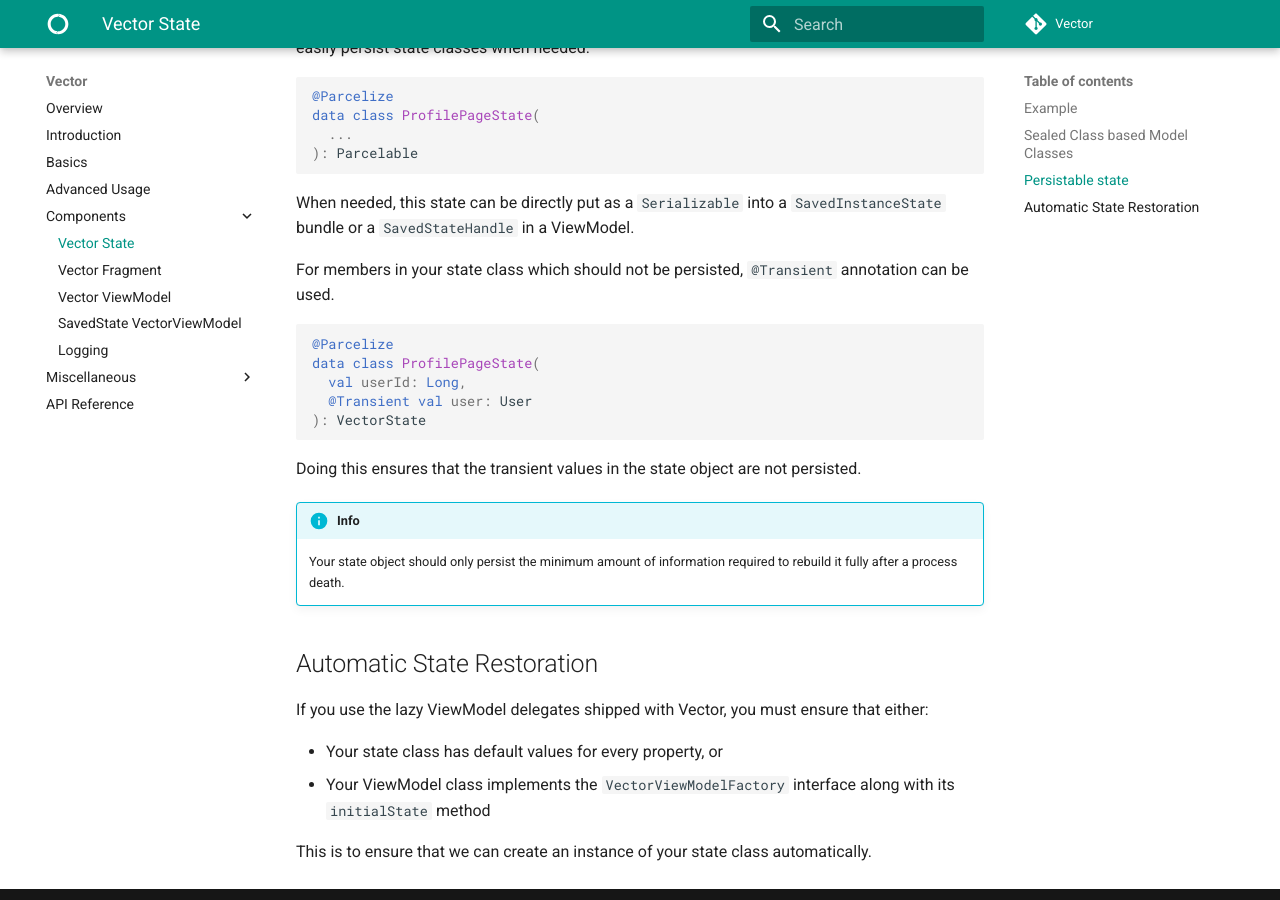
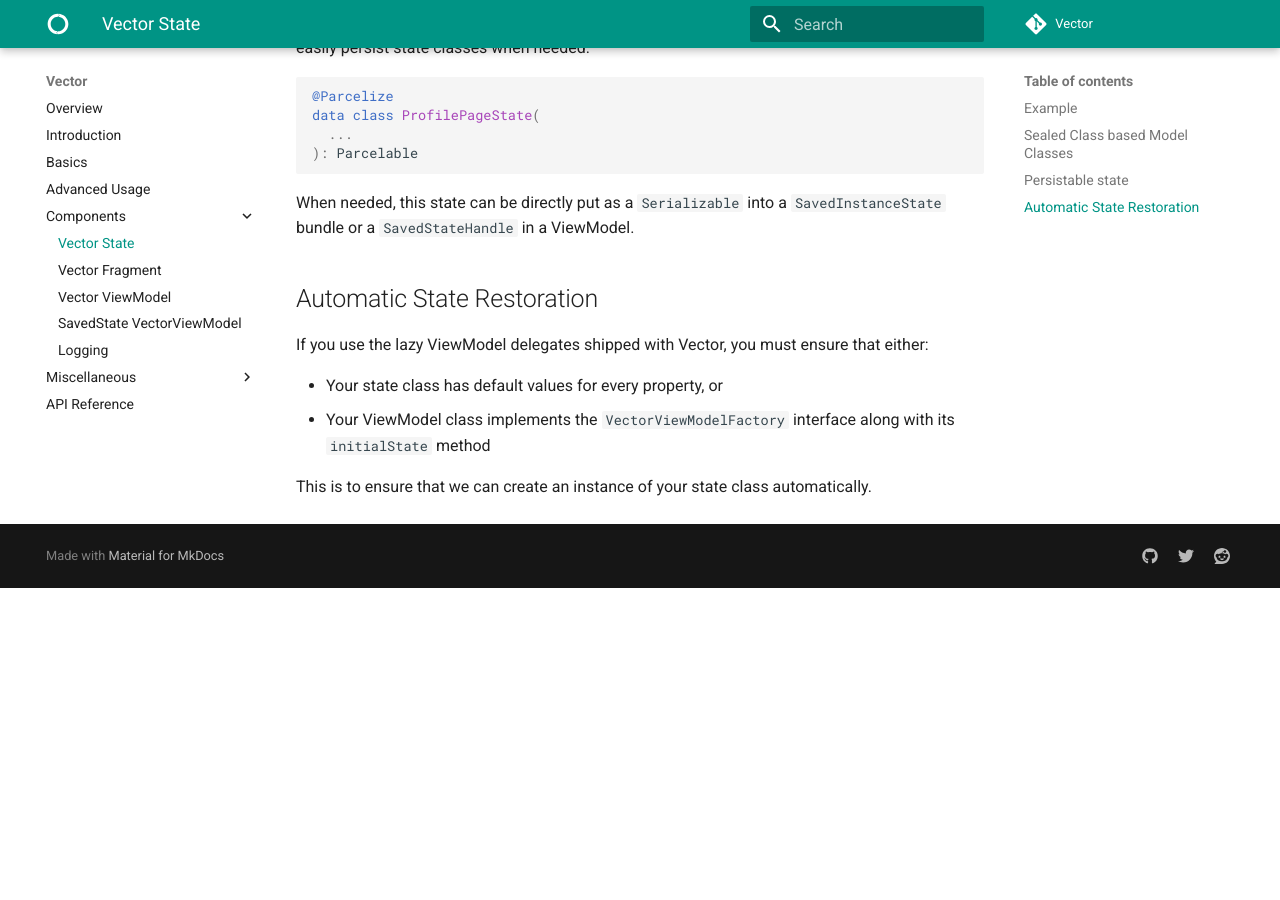
Before and after one commit to haroldadmin/Vector, an MkDocs documentation site: the page built from docs/components/vector-state.md, in a window 1280 px wide and 900 px high, scrolled down 1716 px. Built offline with MkDocs 1.6.1 and Material for MkDocs 9.7.7, drawn with Linux system fonts in a browser that asks for light colours; comment, search, counter and statistics services are not loaded; after the commit the page ends 2304 px from its top, so only the background shows below that.

Commit message:
fix: Remove incorrect @Transient section from state persistence docs

````diff
--- a/docs/components/vector-state.md
+++ b/docs/components/vector-state.md
@@ -73,21 +73,6 @@ data class ProfilePageState(
 
 When needed, this state can be directly put as a `Serializable` into a `SavedInstanceState` bundle or a `SavedStateHandle` in a ViewModel.
 
-For members in your state class which should not be persisted, `@Transient` annotation can be used.
-
-```kotlin
-@Parcelize
-data class ProfilePageState(
-  val userId: Long,
-  @Transient val user: User
-): VectorState
-```
-
-Doing this ensures that the transient values in the state object are not persisted.
-
-!!! info
-    Your state object should only persist the minimum amount of information required to rebuild it fully after a process death.
-
 ## Automatic State Restoration
 
 If you use the lazy ViewModel delegates shipped with Vector, you must ensure that either:
````
